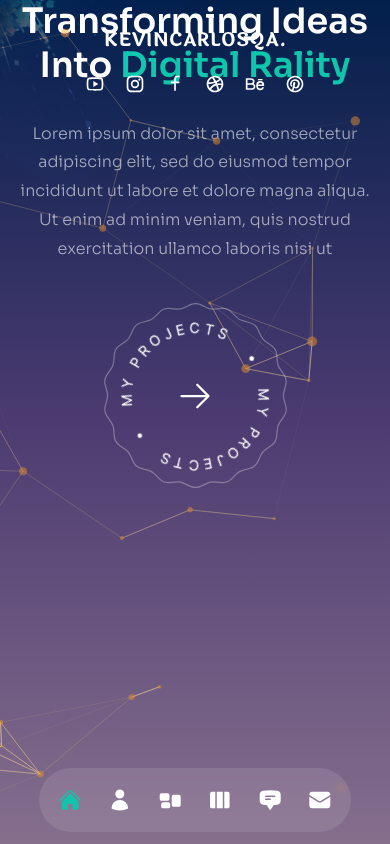
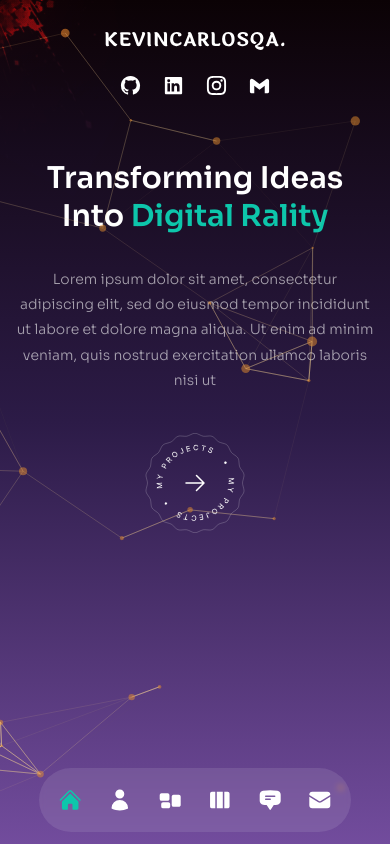
Before and after one commit to Kevincarlosqa/Portfolio, a Next.js app: page / in a window 390 px wide. Built offline with nearby package versions, Linux system fonts and the light colour scheme.

Commit message:
chore: styling responsive

```diff
--- a/components/ParticlesContainer.js
+++ b/components/ParticlesContainer.js
@@ -35,7 +35,7 @@ const ParticlesContainer = () => {
               quantity: 90,
             },
             repulse: {
-              distance: 200,
+              distance: 100,
               duration: 0.4,
             },
           },
--- a/components/ProjectsBtn.js
+++ b/components/ProjectsBtn.js
@@ -9,10 +9,10 @@ import { HiArrowRight } from "react-icons/hi2";
 
 const ProjectsBtn = () => {
   return (
-    <div className="mx-auto xl:mx-0">
+    <div className="mx-auto xl:mx-0 z-50">
       <Link
         href="/work"
-        className="relative w-[185px] h-[185px] flex justify-center
+        className="relative w-[100px] h-[100px] xl:w-[185px] xl:h-[185px] flex justify-center
          items-center bg-circleStar bg-cover bg-center bg-no-repeat group"
       >
         <Image
@@ -20,9 +20,9 @@ const ProjectsBtn = () => {
           alt=""
           width={141}
           height={148}
-          className="animate-spin-slow w-full h-full max-w-[141px] max-h-[148px]"
+          className="animate-spin-slow xl:w-full xl:h-full w-[75px] h-[75px] max-w-[141px] max-h-[148px]"
         />
-        <HiArrowRight className="absolute text-4xl transition-all duration-300 hover:scale-125" />
+        <HiArrowRight className="absolute xl:text-4xl text-2xl transition-all duration-300 hover:scale-125" />
       </Link>
     </div>
   );
--- a/components/Socials.js
+++ b/components/Socials.js
@@ -3,30 +3,39 @@ import Link from "next/link";
 
 // icons
 import {
-  RiYoutubeLine,
+  RiGithubFill,
   RiInstagramLine,
-  RiFacebookLine,
-  RiDribbbleLine,
+  RiLinkedinBoxFill,
+  RiGoogleFill,
   RiBehanceLine,
   RiPinterestLine,
 } from "react-icons/ri";
 
+import { BiLogoGmail } from "react-icons/bi";
+
 const socialMedia = [
-  { icon: <RiYoutubeLine />, link: "/" },
-  { icon: <RiInstagramLine />, link: "/" },
-  { icon: <RiFacebookLine />, link: "/" },
-  { icon: <RiDribbbleLine />, link: "/" },
-  { icon: <RiBehanceLine />, link: "/" },
-  { icon: <RiPinterestLine />, link: "/" },
+  { icon: <RiGithubFill />, link: "https://github.com/Kevincarlosqa" },
+  {
+    icon: <RiLinkedinBoxFill />,
+    link: "https://www.linkedin.com/in/kevin-quispe-aquise/",
+  },
+  {
+    icon: <RiInstagramLine />,
+    link: "https://www.instagram.com/kevincarlosqa/",
+  },
+  { icon: <BiLogoGmail />, link: "/contact" },
+  // { icon: <RiBehanceLine />, link: "/" },
+  // { icon: <RiPinterestLine />, link: "/" },
 ];
 const Socials = () => {
   return (
-    <div className="flex items-center gap-x-5 text-[20px] xl:text-[25px]">
+    <div className="flex items-center gap-x-5 text-[23px] xl:text-[30px]">
       {socialMedia.map((social, index) => (
         <Link
           key={index}
           href={social.link}
-          className="hover:text-accent transition-all duration-300"
+          target={`${social.link === "/contact" ? "" : "_blank"}`}
+          className="hover:text-accent hover:scale-110 transition-all duration-300"
         >
           {social.icon}
         </Link>
--- a/package.json
+++ b/package.json
@@ -15,6 +15,7 @@
     "framer-motion": "^10.12.16",
     "next": "13.4.3",
     "react": "18.2.0",
+    "react-animated-cursor": "^2.7.0",
     "react-countup": "^6.4.2",
     "react-dom": "18.2.0",
     "react-icons": "^4.8.0",
--- a/pages/contact/index.js
+++ b/pages/contact/index.js
@@ -23,7 +23,7 @@ const Contact = () => {
   }, [isMobile]);
 
   return (
-    <div className="min-h-screen bg-gradient-to-b from-[#021f4b] via-[#4c3b71] to-[#866f8d]">
+    <div className="min-h-screen bg-gradient-to-b from-[#0B0205] via-[#2C1B47] to-[#724C9D]">
       <div
         className="container mx-auto py-32 text-center xl:text-left flex flex-col xl:flex-row
         items-center justify-center h-full"
--- a/pages/index.js
+++ b/pages/index.js
@@ -14,13 +14,13 @@ import { fadeIn } from "../variants";
 
 const Home = () => {
   return (
-    <div className=" min-h-screen  ">
+    <div className=" min-h-screen">
       {/* text */}
       {/* bg-gradient-to-r from-primary/10 via-black/30 to-black/10 */}
       {/* from-[#3e6294] via-[#303956] to-[#866f8d] */}
-      <div className=" min-h-screen bg-gradient-to-b  from-[#021f4b] via-[#4c3b71] to-[#866f8d]">
+      <div className=" min-h-screen bg-gradient-to-b  from-[#0B0205] via-[#2C1B47] to-[#724C9D]">
         <div
-          className="text-center flex flex-col justify-center xl:pt-40 xl:text-left
+          className="text-center flex flex-col justify-center pt-40 xl:text-left
         h-full container mx-auto"
         >
           {/* title */}
@@ -47,9 +47,15 @@ const Home = () => {
             ad minim veniam, quis nostrud exercitation ullamco laboris nisi ut
           </motion.p>
           {/* btn */}
-          <div className="flex justify-center xl:hidden relative">
-            <ProjectsBtn />
-          </div>
+          <motion.div
+            variants={fadeIn("down", 0.4)}
+            initial="hidden"
+            animate="show"
+            exit="hidden"
+            className="flex justify-center xl:hidden  "
+          >
+            <ProjectsBtn className="" />
+          </motion.div>
           <motion.div
             variants={fadeIn("down", 0.4)}
             initial="hidden"
@@ -79,7 +85,7 @@ const Home = () => {
           animate="show"
           exit="hidden"
           transition={{ duration: 1, ease: "easeInOut" }}
-          className="w-full h-full max-w-[737px] max-h-[678px] absolute -bottom-32 lg:bottom-0 lg:right-[8%]"
+          className="w-full max-w-[500px] max-h-[500px] absolute -bottom-32 lg:bottom-0 lg:right-[8%]"
         >
           <Avatar />
         </motion.div>
--- a/styles/globals.css
+++ b/styles/globals.css
@@ -55,13 +55,13 @@ body {
     @apply w-full min-h-screen overflow-hidden;
   }
   .h1 {
-    @apply text-[35px] leading-tight md:text-[60px] md:leading-[1.3] mb-8 font-semibold;
+    @apply text-[30px] xl:text-[35px] leading-tight md:text-[60px] md:leading-[1.3] mb-8 font-semibold;
   }
   .h2 {
-    @apply text-[35px] leading-tight md:text-[54px] md:leading-[1.3] mb-4 font-semibold;
+    @apply text-[25px] xl:text-[35px] leading-tight md:text-[54px] md:leading-[1.3] mb-4 font-semibold;
   }
   p {
-    @apply leading-[1.8] text-white/60 font-light;
+    @apply leading-[1.8] text-white/60 font-light xl:text-base text-sm;
   }
   .btn,
   .input {
```
Also changed, not shown: pages/_app.js (+17 -0 lines), 1 other file (tests, documents, lock files or other folders).
